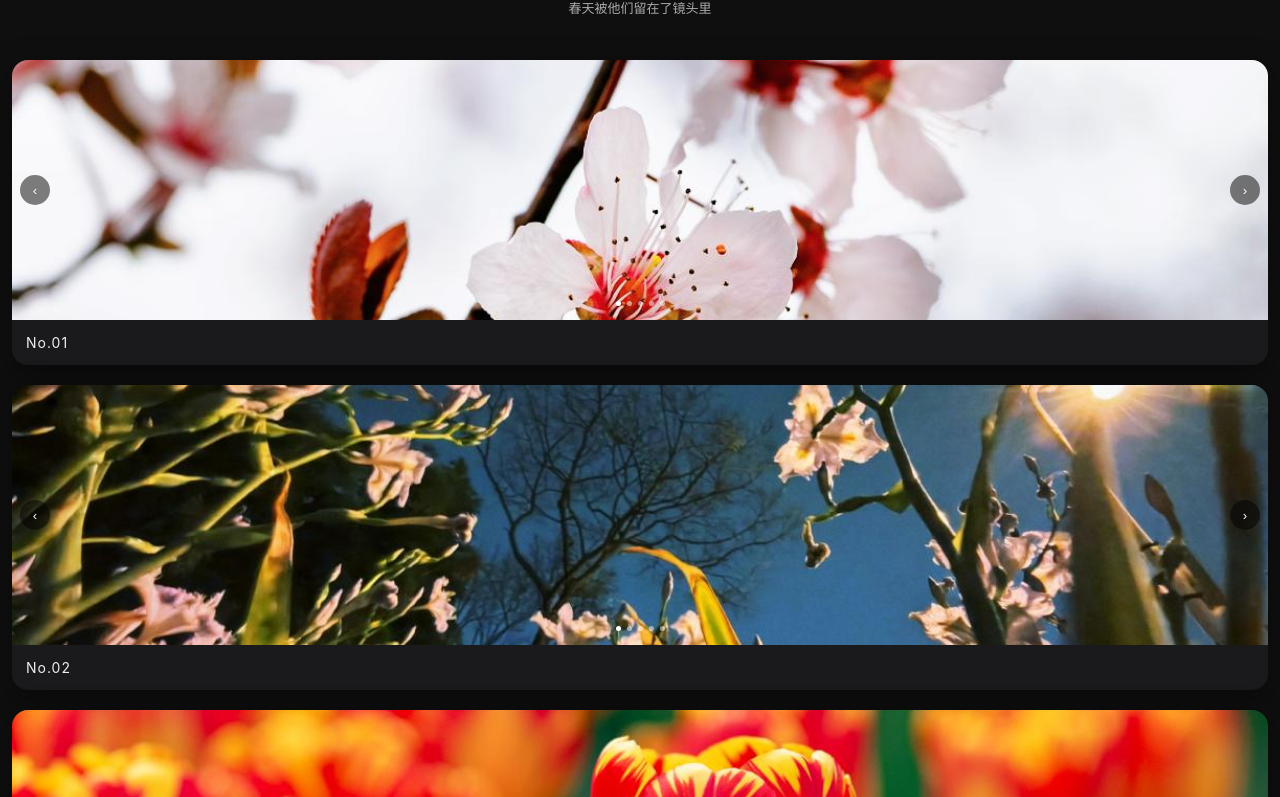
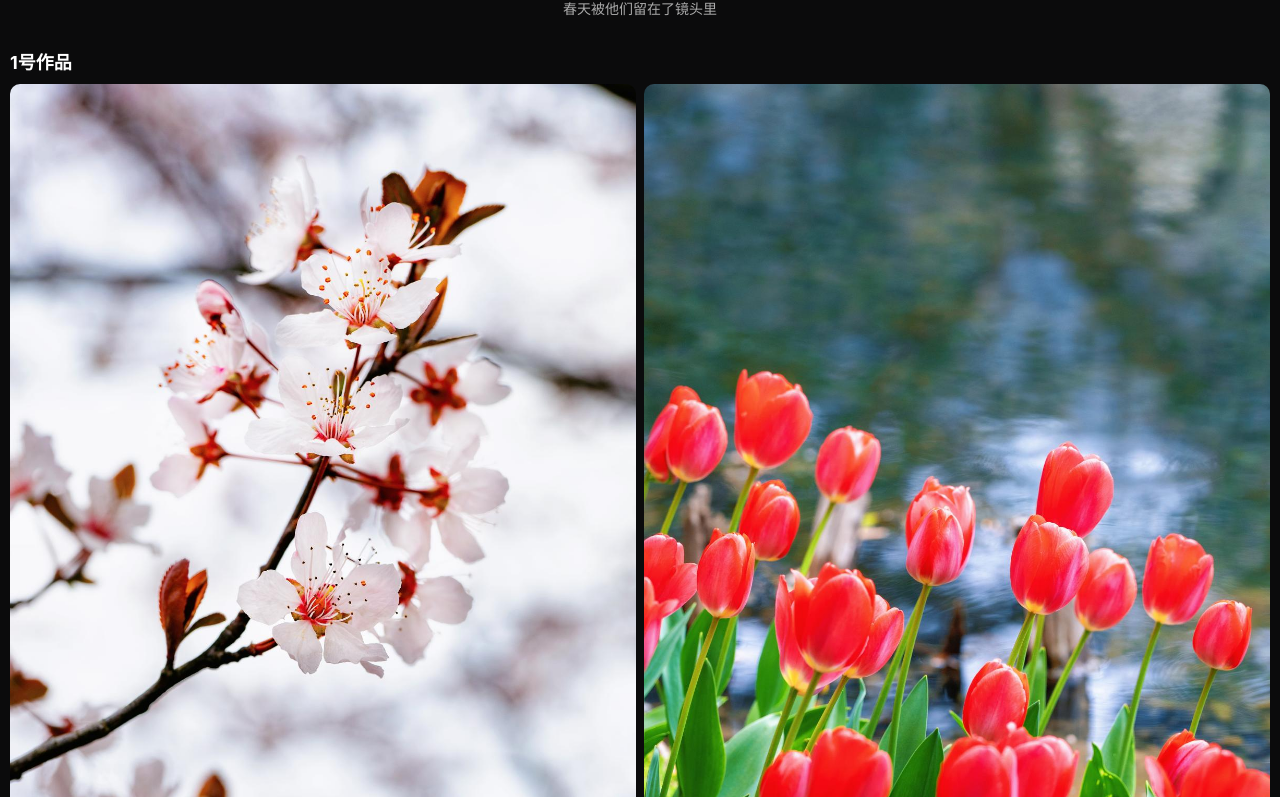
Before and after one commit to shuaixiaobao6/photo-site, a plain HTML site: page photo_voting_website.html in a window 1280 px wide. Shown: the part 75-872 px from the top of the page. Drawn offline with Linux system fonts and the light colour scheme; files whose address does not match are found by name.

Commit message:
Update photo_voting_website.html

```diff
--- a/photo_voting_website.html
+++ b/photo_voting_website.html
@@ -8,136 +8,50 @@
 <style>
 body {
     margin: 0;
-  font-family: -apple-system, BlinkMacSystemFont, "Segoe UI";
-  background: #0f0f10;
+    font-family: -apple-system, BlinkMacSystemFont;
+    background: #0b0b0c;
     color: #fff;
 }
 
-/* 顶部 */
 header {
-  padding: 30px 16px 20px;
     text-align: center;
+    padding: 30px 10px 10px;
 }
 
-header h1 {
+h1 {
+    font-size: 26px;
     margin: 0;
-  font-size: 24px;
-  letter-spacing: 2px;
 }
 
-header p {
-  margin-top: 8px;
-  font-size: 13px;
+.subtitle {
+    font-size: 14px;
     color: #aaa;
+    margin-top: 6px;
 }
 
-/* 容器 */
 .container {
-  padding: 10px 12px 40px;
+    padding: 10px;
 }
 
-/* 卡片 */
-.card {
-  margin-bottom: 20px;
-  border-radius: 16px;
-  overflow: hidden;
-  background: #1a1a1c;
-  box-shadow: 0 8px 30px rgba(0,0,0,0.4);
-  transition: 0.3s;
+.student {
+    margin-bottom: 30px;
 }
 
-.card:hover {
-  transform: translateY(-4px);
+.student h2 {
+    font-size: 18px;
+    margin: 10px 0;
 }
 
-/* 图片 */
-.carousel {
-  position: relative;
+.gallery {
+    display: grid;
+    grid-template-columns: repeat(2, 1fr);
+    gap: 8px;
 }
 
-.carousel img {
+.gallery img {
     width: 100%;
-  height: 260px;
+    border-radius: 10px;
     object-fit: cover;
-  display: block;
-}
-
-/* 按钮 */
-.arrow {
-  position: absolute;
-  top: 50%;
-  transform: translateY(-50%);
-  background: rgba(0,0,0,0.5);
-  border: none;
-  color: white;
-  width: 30px;
-  height: 30px;
-  border-radius: 50%;
-}
-
-.left { left: 8px; }
-.right { right: 8px; }
-
-/* 小圆点 */
-.dots {
-  position: absolute;
-  bottom: 10px;
-  width: 100%;
-  text-align: center;
-}
-
-.dot {
-  display: inline-block;
-  width: 5px;
-  height: 5px;
-  margin: 0 3px;
-  background: rgba(255,255,255,0.5);
-  border-radius: 50%;
-}
-
-.dot.active {
-  background: white;
-}
-
-/* 信息 */
-.info {
-  padding: 14px;
-}
-
-.title {
-  font-size: 14px;
-  letter-spacing: 1px;
-  color: #eee;
-}
-
-/* 放大 */
-.modal {
-  display: none;
-  position: fixed;
-  top: 0;
-  left: 0;
-  width: 100%;
-  height: 100%;
-  background: black;
-  justify-content: center;
-  align-items: center;
-  z-index: 999;
-}
-
-.modal img {
-  width: 100%;
-  max-height: 100%;
-  object-fit: contain;
-}
-
-/* 渐入动画 */
-.card {
-  animation: fadeIn 0.6s ease;
-}
-
-@keyframes fadeIn {
-  from {opacity: 0; transform: translateY(20px);}
-  to {opacity: 1; transform: translateY(0);}
 }
 </style>
 </head>
@@ -146,116 +60,53 @@ header p {
 
 <header>
     <h1>三月花事</h1>
-  <p>春天被他们留在了镜头里</p>
+    <div class="subtitle">春天被他们留在了镜头里</div>
 </header>
 
-<div class="container" id="gallery"></div>
-
-<div class="modal" id="modal" onclick="closeModal()">
-  <img id="modalImg">
-</div>
+<div class="container" id="container"></div>
 
 <script>
-const folders = [
-  "任相宇",
-  "侯凯耀",
-  "储鸿哲",
-  "刘书豪",
-  "刘孜成",
-  "孟军",
-  "张传厚",
-  "张柯凡",
-  "张琰",
-  "李婧昱",
-  "段芝慧",
-  "洪涛",
-  "潘骏聪",
-  "王定中",
-  "王晨旭",
-  "王辰瑜",
-  "赵佳怡",
-  "郭贝贝"
+/**
+ * 👉 这里改（唯一需要你动的地方）
+ * folder = 文件夹名字（必须和 images 里面一致）
+ * count = 这个同学有多少张图片
+ */
+const data = [
+  { id: 1, folder: "任相宇", count: 10 },
+  { id: 2, folder: "侯凯耀", count: 8 },
+  { id: 3, folder: "储鸿哲", count: 10 },
+  { id: 4, folder: "刘书豪", count: 9 },
+  { id: 5, folder: "刘孜成", count: 10 },
+  { id: 6, folder: "孟军", count: 6 },
+  { id: 7, folder: "张传厚", count: 7 },
+  { id: 8, folder: "张柯凡", count: 5 },
+  { id: 9, folder: "张琰", count: 6 },
+  { id: 10, folder: "李婧昱", count: 8 },
+  { id: 11, folder: "段芝慧", count: 3 },
+  { id: 12, folder: "洪涛", count: 9 },
+  { id: 13, folder: "潘骏聪", count: 6 },
+  { id: 14, folder: "王定中", count: 5 },
+  { id: 15, folder: "王晨旭", count: 7 },
+  { id: 16, folder: "王辰瑜", count: 6 },
+  { id: 17, folder: "赵佳怡", count: 10 },
+  { id: 18, folder: "郭贝贝", count: 8 }
 ];
 
-const data = [];
+const container = document.getElementById("container");
 
-folders.forEach((folder, index) => {
-  const item = {
-    id: index + 1,
-    images: []
-  };
+data.forEach(s => {
+    let html = `<div class="student">
+        <h2>${s.id}号作品</h2>
+        <div class="gallery">`;
 
-  for (let i = 1; i <= 10; i++) {
-    const path = `images/${folder}/${i}.jpg`;
-
-    const img = new Image();
-    img.src = path;
-
-    img.onload = () => {
-      item.images.push(path);
-      render();
-    };
+    for (let i = 1; i <= s.count; i++) {
+        html += `<img src="images/${s.folder}/${i}.jpg">`;
     }
 
-  data.push(item);
+    html += `</div></div>`;
+
+    container.innerHTML += html;
 });
-
-let currentIndex = Array(folders.length).fill(0);
-const gallery = document.getElementById('gallery');
-
-function render() {
-  gallery.innerHTML = '';
-
-  data.forEach((item, i) => {
-    if (item.images.length === 0) return;
-
-    const img = item.images[currentIndex[i]];
-
-    const dots = item.images.map((_, idx) =>
-      `<span class="dot ${idx === currentIndex[i] ? 'active' : ''}"></span>`
-    ).join('');
-
-    const card = document.createElement('div');
-    card.className = 'card';
-
-    card.innerHTML = `
-      <div class="carousel">
-        <img src="${img}" onclick="openModal('${img}')">
-        ${item.images.length > 1 ? `
-          <button class="arrow left" onclick="prev(${i})">‹</button>
-          <button class="arrow right" onclick="next(${i})">›</button>
-          <div class="dots">${dots}</div>
-        ` : ''}
-      </div>
-      <div class="info">
-        <div class="title">No.${String(item.id).padStart(2,'0')}</div>
-      </div>
-    `;
-
-    gallery.appendChild(card);
-  });
-}
-
-function next(i) {
-  currentIndex[i] = (currentIndex[i] + 1) % data[i].images.length;
-  render();
-}
-
-function prev(i) {
-  currentIndex[i] = (currentIndex[i] - 1 + data[i].images.length) % data[i].images.length;
-  render();
-}
-
-function openModal(src) {
-  document.getElementById('modal').style.display = 'flex';
-  document.getElementById('modalImg').src = src;
-}
-
-function closeModal() {
-  document.getElementById('modal').style.display = 'none';
-}
-
-render();
 </script>
 
 </body>
```
Lines whose indentation alone changed are shown as unchanged.
